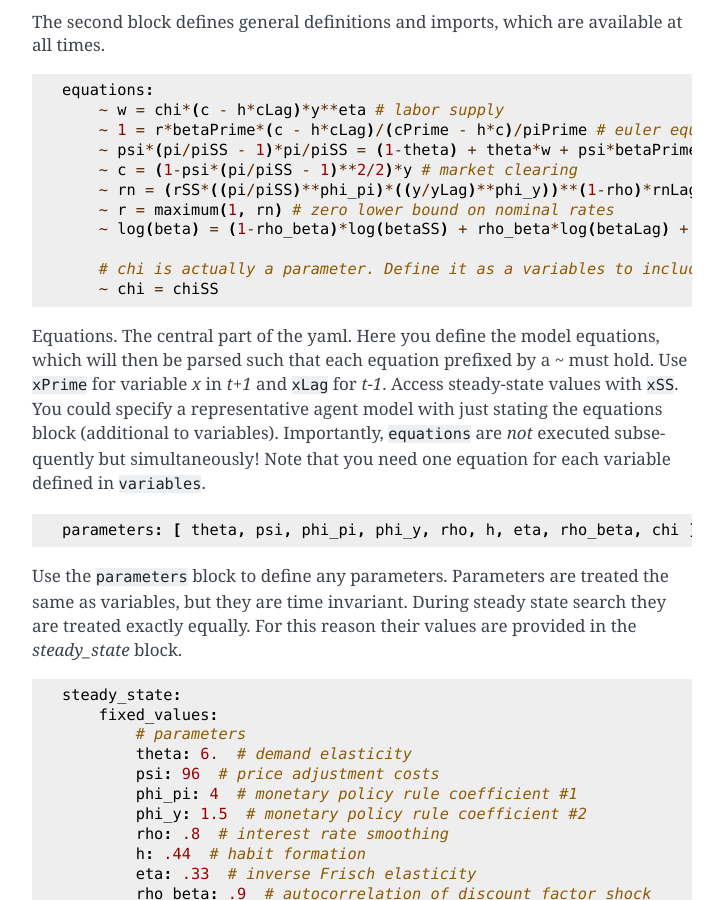
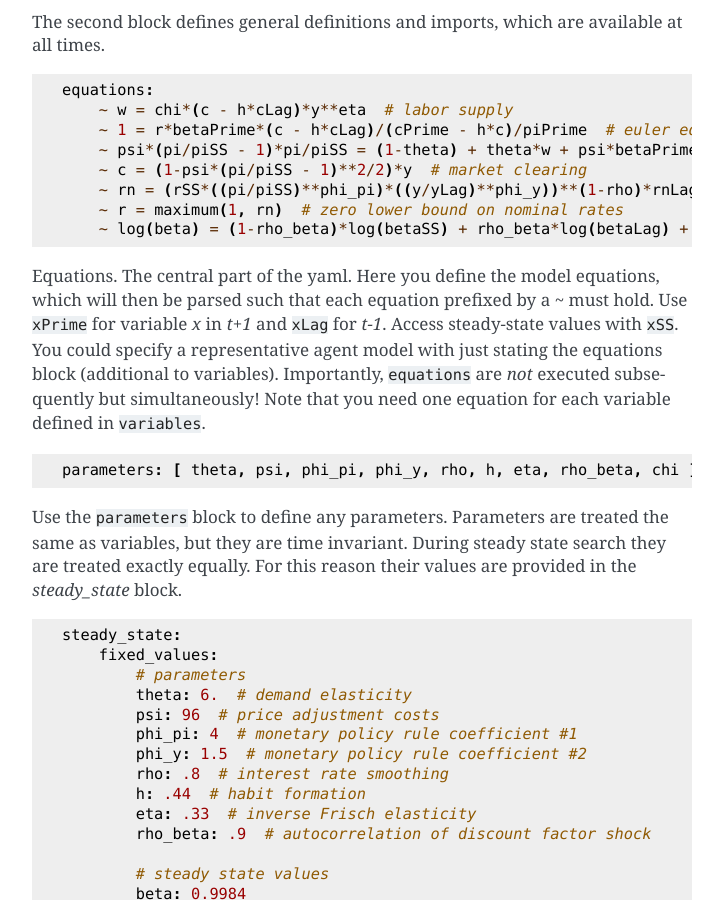
Before and after one commit to gboehl/econpizza, a Sphinx documentation site: the page built from docs/the_yaml.rst, in a window 1280 px wide and 900 px high, scrolled down 697 px. Shown: the whole window, without its empty margins (388-1111 px from the left). Built offline with Sphinx 7.4.7, drawn with Linux system fonts in a browser that asks for light colours.

Commit message:
update doc

```diff
--- a/docs/the_yaml.rst
+++ b/docs/the_yaml.rst
@@ -16,7 +16,7 @@
 Representative agent models
 ^^^^^^^^^^^^^^^^^^^^^^^^^^^
 
-The file for the small scale NK model can be found `here <https://github.com/gboehl/econpizza/blob/master/econpizza/examples/NK.yaml>`_. The first block is self explanatory:
+The file for the small scale NK model can be found `here <https://github.com/gboehl/econpizza/blob/master/econpizza/examples/nk.yaml>`_. The first block is self explanatory:
 
 .. code-block::
 
@@ -31,16 +31,13 @@
 .. code-block::
 
     equations:
-        ~ w = chi*(c - h*cLag)*y**eta # labor supply
-        ~ 1 = r*betaPrime*(c - h*cLag)/(cPrime - h*c)/piPrime # euler equation
-        ~ psi*(pi/piSS - 1)*pi/piSS = (1-theta) + theta*w + psi*betaPrime*(c-h*cLag)/(cPrime-h*c)*(piPrime/piSS - 1)*piPrime/piSS*yPrime/y # Phillips curve
-        ~ c = (1-psi*(pi/piSS - 1)**2/2)*y # market clearing
-        ~ rn = (rSS*((pi/piSS)**phi_pi)*((y/yLag)**phi_y))**(1-rho)*rnLag**rho # monetary policy rule
-        ~ r = maximum(1, rn) # zero lower bound on nominal rates
-        ~ log(beta) = (1-rho_beta)*log(betaSS) + rho_beta*log(betaLag) + e_beta # exogenous discount factor shock
-
-        # chi is actually a parameter. Define it as a variables to include it into root finding to target nSS = ySS = 0.33
-        ~ chi = chiSS
+        ~ w = chi*(c - h*cLag)*y**eta  # labor supply
+        ~ 1 = r*betaPrime*(c - h*cLag)/(cPrime - h*c)/piPrime  # euler equation
+        ~ psi*(pi/piSS - 1)*pi/piSS = (1-theta) + theta*w + psi*betaPrime*(c-h*cLag)/(cPrime-h*c)*(piPrime/piSS - 1)*piPrime/piSS*yPrime/y  # Phillips curve
+        ~ c = (1-psi*(pi/piSS - 1)**2/2)*y  # market clearing
+        ~ rn = (rSS*((pi/piSS)**phi_pi)*((y/yLag)**phi_y))**(1-rho)*rnLag**rho  # monetary policy rule
+        ~ r = maximum(1, rn)  # zero lower bound on nominal rates
+        ~ log(beta) = (1-rho_beta)*log(betaSS) + rho_beta*log(betaLag) + e_beta  # exogenous discount factor shock
 
 Equations. The central part of the yaml. Here you define the model equations, which will then be parsed such that each equation prefixed by a `~` must hold. Use ``xPrime`` for variable `x` in `t+1` and ``xLag`` for `t-1`. Access steady-state values with ``xSS``. You could specify a representative agent model with just stating the equations block (additional to variables). Importantly, ``equations`` are *not* executed subsequently but simultaneously!
 Note that you need one equation for each variable defined in ``variables``.
```
